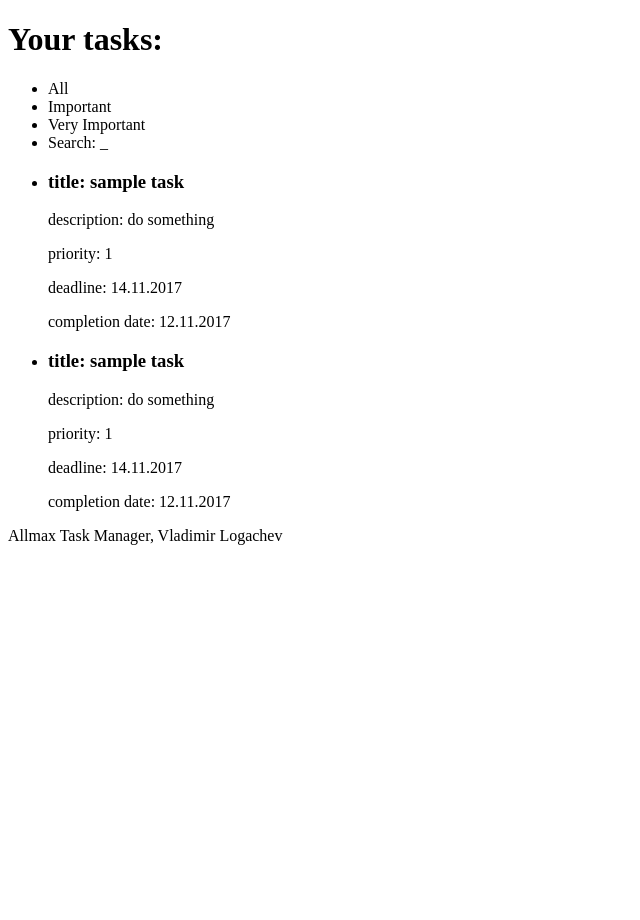
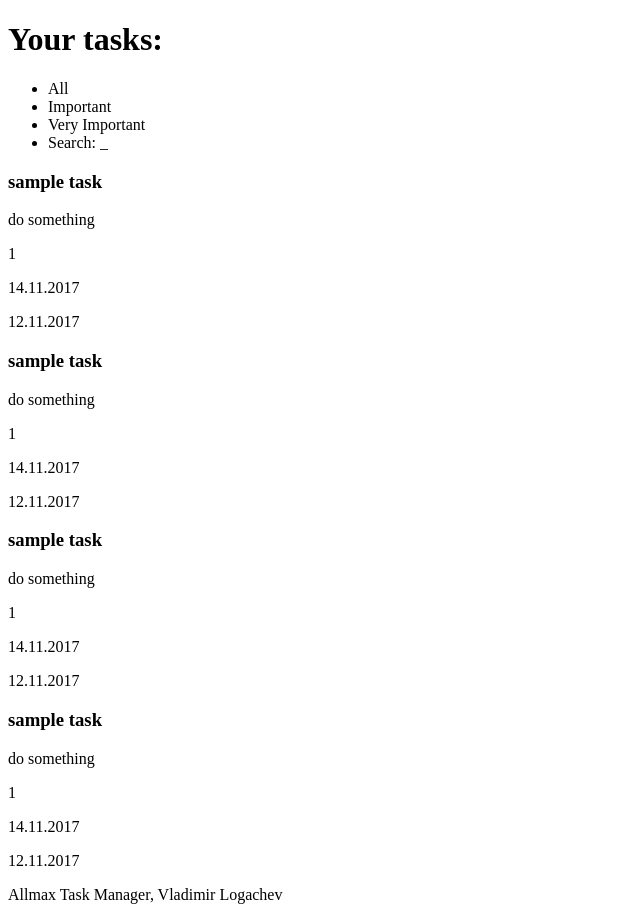
Before and after one commit to trial-trip/allmax-task-manager, a React app: page / in a window 1280 px wide. Shown: the whole page, without its empty margins (0-640 px from the left). Before the commit the page ends 800 px from the top, so only its background shows below. Built offline with nearby package versions, Linux system fonts and the light colour scheme; the HTML template or start-up script is replaced by a standard one.

Commit message:
added Task component

```diff
--- a/src/components/App.js
+++ b/src/components/App.js
@@ -1,4 +1,6 @@
 import React from 'react'
+
+import Task from './Task'
 
 const App = () => (
   <div>
@@ -12,29 +14,15 @@ const App = () => (
       </ul>
     </div>
     <div>
-      <ul>
-        <li>
-          <h3>title: sample task</h3>
-          <p>description: do something</p>
-          <p>priority: 1</p>
-          <p>deadline: 14.11.2017</p>
-          <p>completion date: 12.11.2017</p>
-        </li>
-      </ul>
-    </div>
-    <div>
-      <ul>
-        <li>
-          <h3>title: sample task</h3>
-          <p>description: do something</p>
-          <p>priority: 1</p>
-          <p>deadline: 14.11.2017</p>
-          <p>completion date: 12.11.2017</p>
-        </li>
-      </ul>
+      <Task/>
+      <Task />
+      <Task />
+      <Task />
     </div>
     <div><p>Allmax Task Manager, Vladimir Logachev</p></div>
   </div>
 )
 
+App.propTypes = {};
+
 export default App
--- /dev/null
+++ b/src/components/Task.js
@@ -0,0 +1,15 @@
+import React from 'react'
+
+const Task = () => (
+  <div className="task task-not-completed">
+    <h3 className="task-title">sample task</h3>
+    <p className="task-description">do something</p>
+    <p className="task-priority">1</p>
+    <p className="task-deadline">14.11.2017</p>
+    <p className="task-completion-date">12.11.2017</p>
+  </div>
+)
+
+Task.propTypes = {};
+
+export default Task
```
Also changed, not shown: 2 other files (tests, documents, lock files or other folders).
